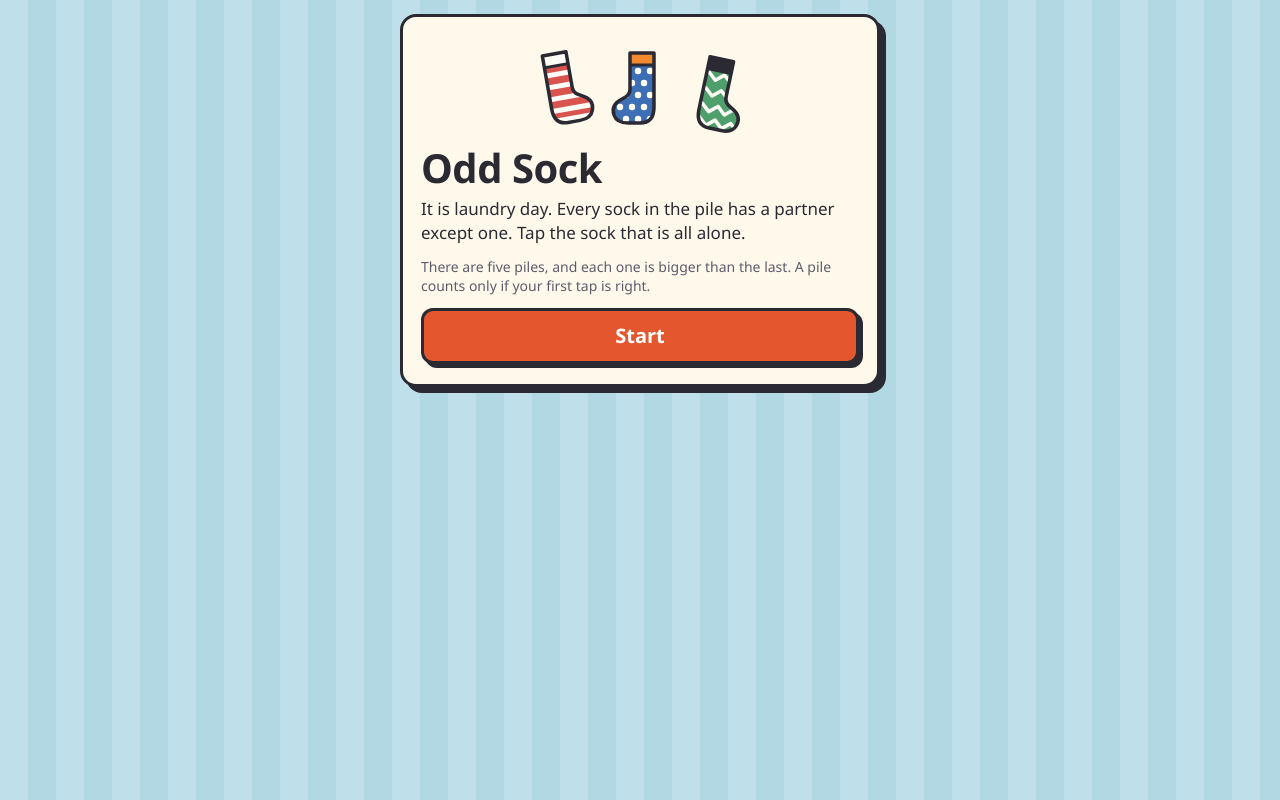
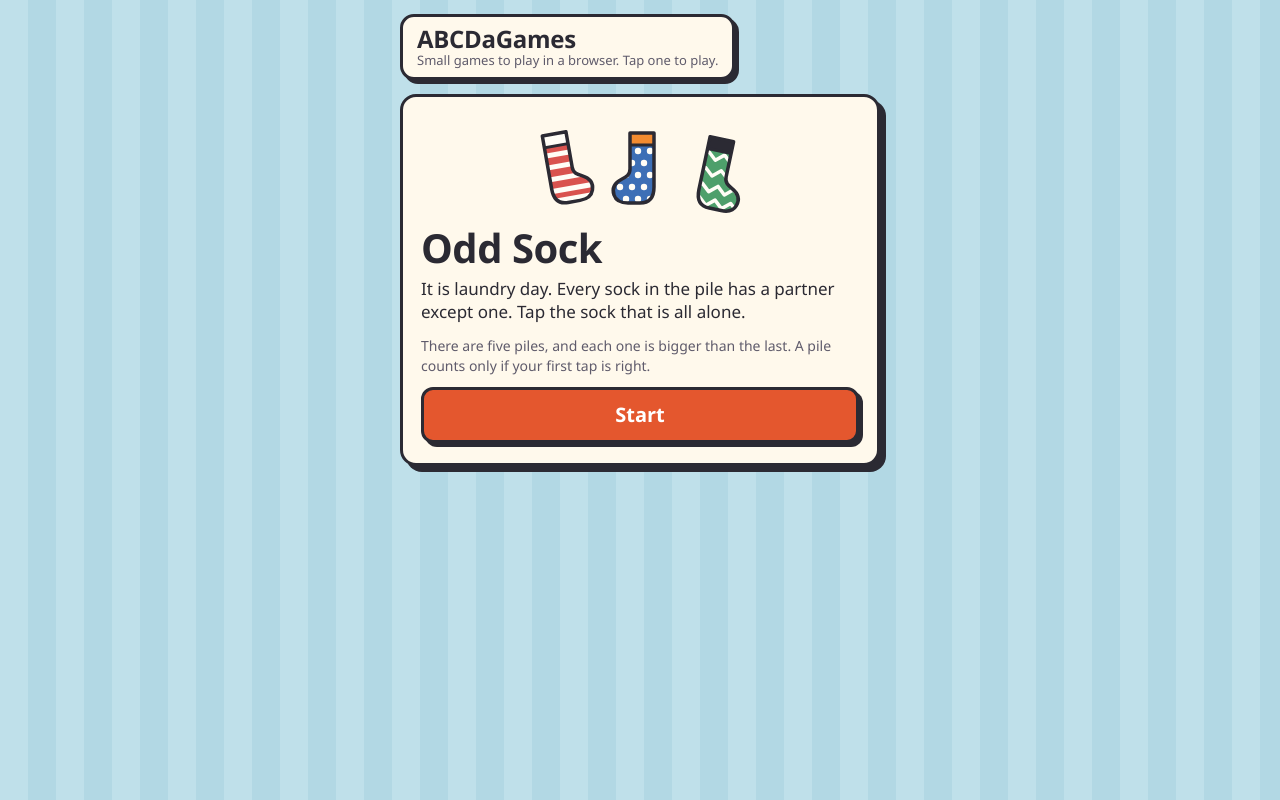
Before and after one commit to jeremynyc4/game-05-odd-sock, a plain HTML site: page index.html in a window 1280 px wide. Drawn offline with Linux system fonts and the light colour scheme.

Commit message:
Add the ABCDaGames sign at the top, linking back to the home page
The sign from the home page for all the games now sits at the top of this game. Tapping it goes to https://jeremynyc4.github.io/games/.

Co-Authored-By: Claude Fable 5.2 <noreply@anthropic.com>

```diff
--- a/index.html
+++ b/index.html
@@ -124,6 +124,26 @@
   .score-big { font-family: var(--font-display); font-size: 56px; font-weight: 700; line-height: 1; margin: 6px 0 2px; }
   .rank { font-family: var(--font-display); font-size: 24px; font-weight: 700; color: var(--accent-deep); margin-bottom: 6px; }
 
+  /* The ABCDaGames sign at the top of the page. Tapping it goes back to the home page for all the games. */
+  .home-sign {
+    display: inline-block;
+    position: relative;
+    z-index: 1;
+    margin-bottom: 14px;
+    padding: 8px 14px 9px;
+    background: var(--paper, #FFF9EC);
+    color: var(--ink, #2B2A33);
+    border: 3px solid var(--ink, #2B2A33);
+    border-radius: 14px;
+    box-shadow: 4px 4px 0 var(--ink, #2B2A33);
+    text-decoration: none;
+    line-height: 1.15;
+    font-family: ui-rounded, "Arial Rounded MT Bold", "Segoe UI Variable Display", "Segoe UI", system-ui, sans-serif;
+  }
+
+  .home-sign b { display: block; font-size: 24px; letter-spacing: -0.3px; }
+  .home-sign i { display: block; font-style: normal; font-size: 13px; color: var(--muted, #5F5B6B); }
+
   @keyframes pop {
     0% { transform: scale(1); }
     40% { transform: scale(1.18) rotate(-6deg); }
@@ -140,6 +160,7 @@
 <body>
 
 <main class="app">
+  <a class="home-sign" href="https://jeremynyc4.github.io/games/"><b>ABCDaGames</b><i>Small games to play in a browser. Tap one to play.</i></a>
   <header class="bar" id="bar" hidden>
     <span id="round-count"></span>
     <span id="score"></span>
```
